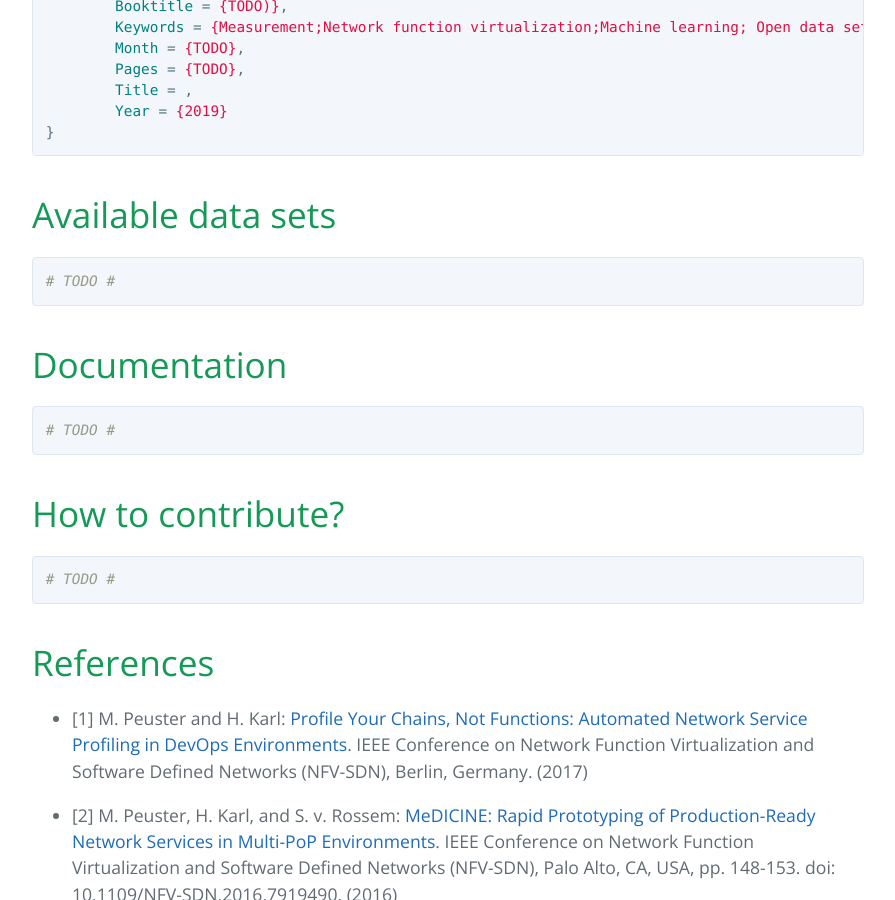
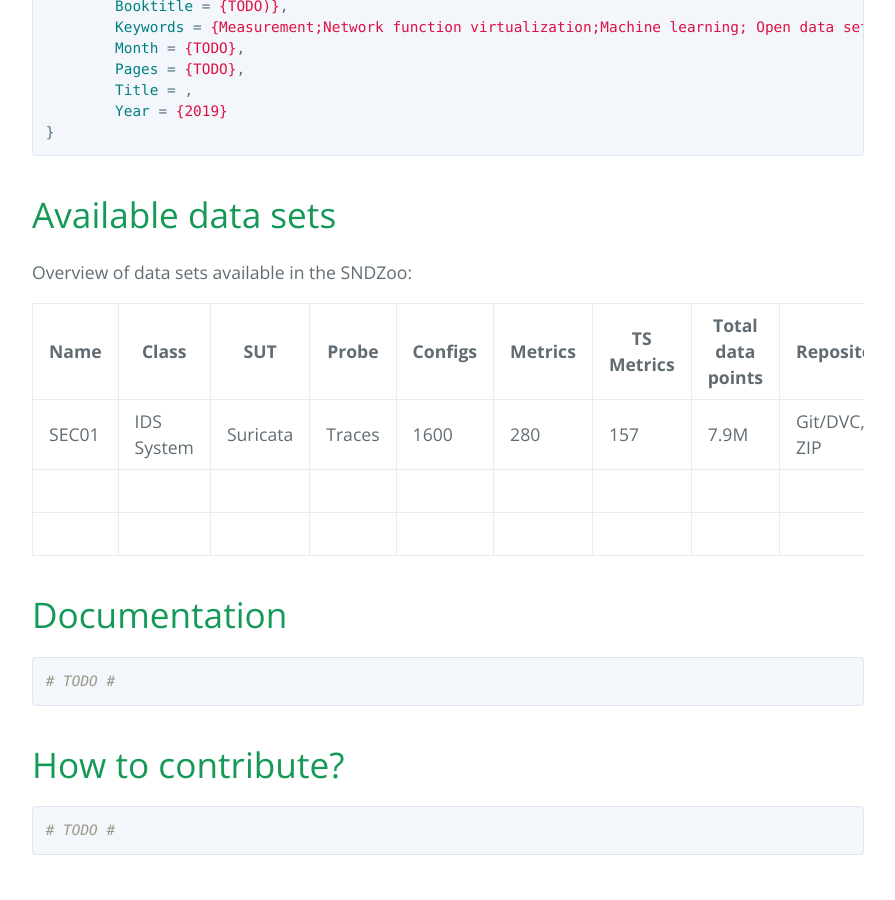
Before and after one commit to sndzoo/sndzoo.github.io, a Jekyll site: the page built from index.md, in a window 1280 px wide and 900 px high, scrolled down 1136 px. Shown: the whole window, without its empty margins (192-1087 px from the left). Built offline with Jekyll 4.4.1, drawn with Linux system fonts in a browser that asks for light colours.

Commit message:
update
Signed-off-by: peusterm <manuel.peuster@uni-paderborn.de>

````diff
--- a/index.md
+++ b/index.md
@@ -37,9 +37,13 @@ To cite this work or one of the data sets, please use:
 
 # [](#data)Available data sets
 
-```sh
-# TODO #
-```
+Overview of data sets available in the SNDZoo:
+
+| Name  | Class      | SUT      | Probe  | Configs | Metrics | TS Metrics | Total data points | Repository   |
+|-------|------------|----------|--------|---------|---------|------------|-------------------|--------------|
+| SEC01 | IDS System | Suricata | Traces | 1600    | 280     | 157        | 7.9M              | Git/DVC, ZIP |
+|       |            |          |        |         |         |            |                   |              |
+|       |            |          |        |         |         |            |                   |              |
 
 # [](#doc)Documentation
 
````
